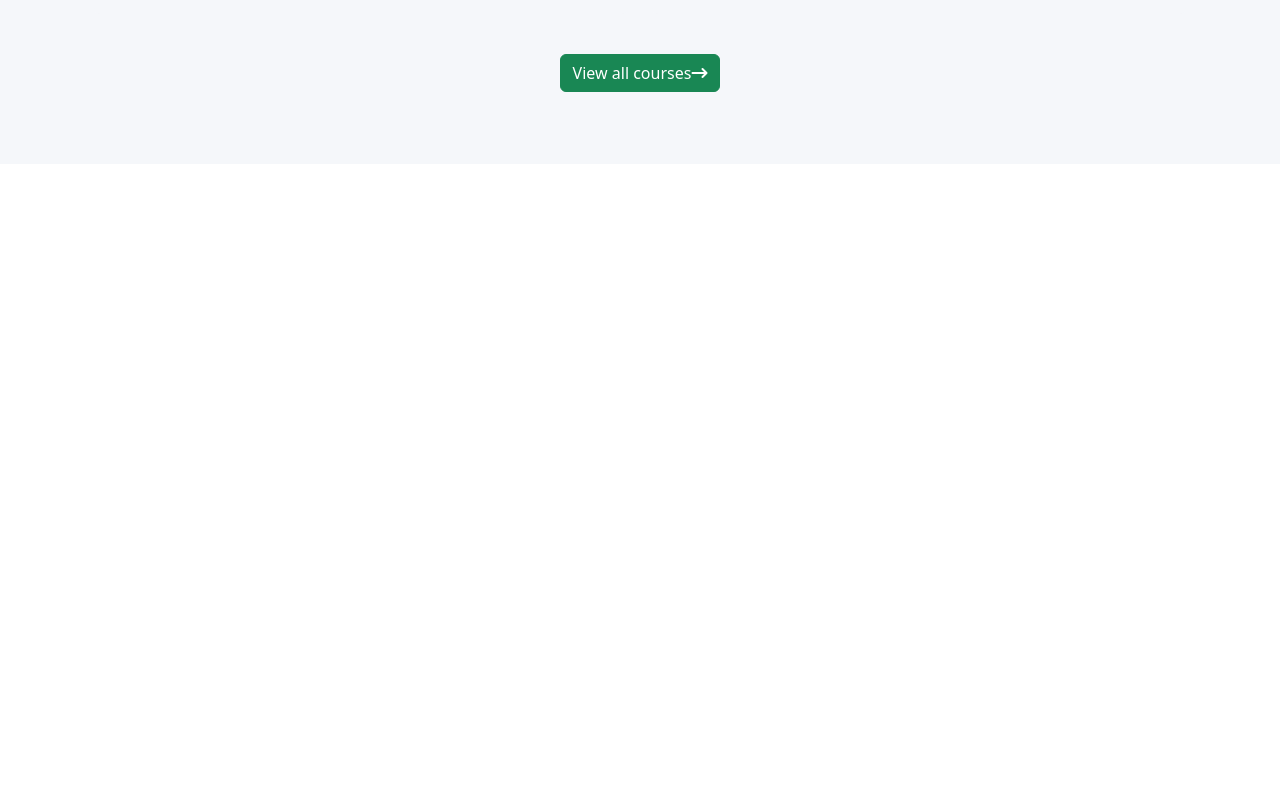
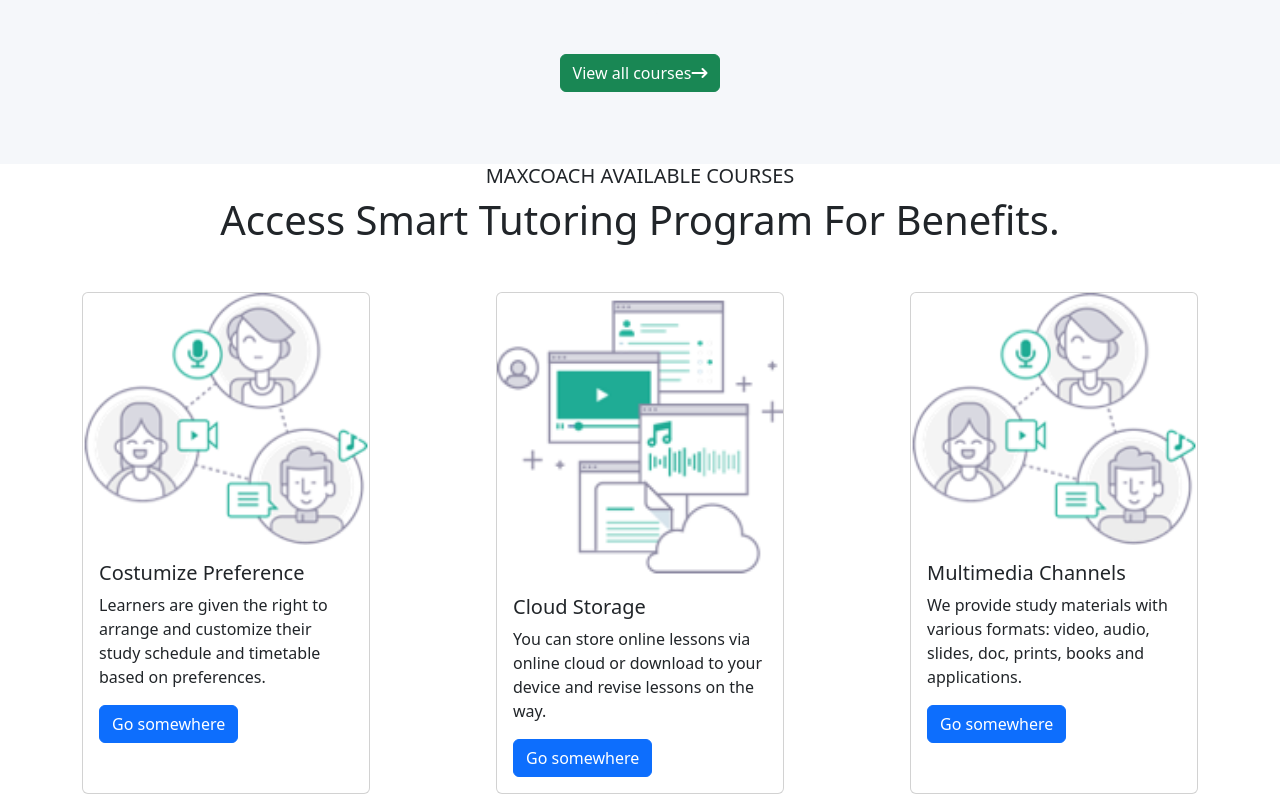
Before and after one commit to MichelangeloCaltagirone/proj-html-vuejs, a Vue app: page / in a window 1280 px wide. Shown: the part 1338-2132 px from the top of the page. Before the commit the page ends 1502 px from the top, so only its background shows below. Built offline with nearby package versions, Linux system fonts and the light colour scheme.

Commit message:
Add and styled new component: SmartTutoringProgram.vue

```diff
--- a/src/App.vue
+++ b/src/App.vue
@@ -2,6 +2,8 @@
 import OnlineCourses from './components/AppOnlineCourses.vue';
 import Jumbotron from './components/Jumbotron.vue';
 import PageHeader from './components/PageHeader.vue';
+import SmartTutoringProgram from './components/SmartTutoringProgram.vue';
+
 export default {
   data() {
     return {
@@ -11,7 +13,8 @@ export default {
   components: {
     OnlineCourses,
     PageHeader,
-    Jumbotron
+    Jumbotron,
+    SmartTutoringProgram
   }
 }
 
@@ -25,6 +28,7 @@ export default {
       buttonText="Download free guide" />
   </div>
   <OnlineCourses />
+  <SmartTutoringProgram />
 
 </template>
 
--- a/src/components/OnlineCoursesCard.vue
+++ b/src/components/OnlineCoursesCard.vue
@@ -76,7 +76,5 @@
         /* box-shadow: 15px black; */
     }
 }
-img {
-    /* border-radius: 50%; */
-}
+
 </style>
--- /dev/null
+++ b/src/components/SmartTutoringProgram.vue
@@ -0,0 +1,61 @@
+<script>
+
+    export default {
+        data() {
+            return {
+                programBenefits: [
+                    {
+                        picPath: 'home-2-image-box-01.png',
+                        title: 'Costumize Preference',
+                        text: 'Learners are given the right to arrange and customize their study schedule and timetable based on preferences.',
+                        url: ''
+                    },
+                    {
+                        picPath: 'home-2-image-box-03.png',
+                        title: 'Cloud Storage',
+                        text: 'You can store online lessons via online cloud or download to your device and revise lessons on the way.',
+                        url: ''
+                    },
+                    {
+                        picPath: 'home-2-image-box-01.png',
+                        title: 'Multimedia Channels',
+                        text: 'We provide study materials with various formats: video, audio, slides, doc, prints, books and applications.',
+                        url: ''
+                    }
+                ]
+            }
+        },
+        methods: {
+            getImageUrl(picPath) {
+                return new URL(`../assets/images/${picPath}`, import.meta.url).href
+            }
+        }
+    }
+</script>
+
+<template>
+
+    <div class="container">
+
+        <h5 class="text-center">MAXCOACH AVAILABLE COURSES</h5>
+        <h1 class="text-center mb-5">Access Smart Tutoring Program For Benefits.</h1>
+
+        <div class="d-flex justify-content-between">
+        <div v-for="(feautere, index) in programBenefits" class="card" style="width: 18rem;">
+
+            <img :src="getImageUrl(feautere.picPath)" class="card-img-top" :alt="feautere.picPath">
+            <div class="card-body">
+                <h5 class="card-title">{{ feautere.title }}</h5>
+                <p class="card-text">{{ feautere.text }}</p>
+                <a href="#" class="btn btn-primary">Go somewhere</a>
+            </div>
+        </div>
+    </div>
+
+    </div>
+
+
+</template>
+
+<style scoped>
+</style>
```
